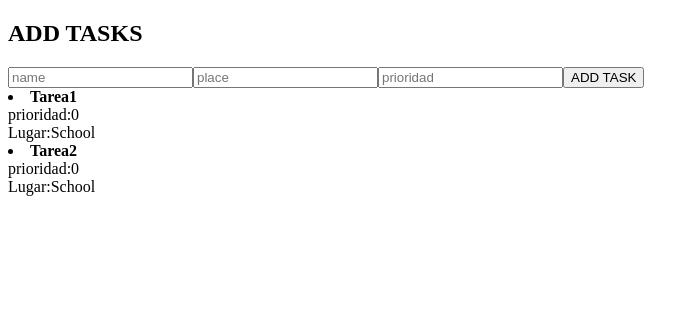
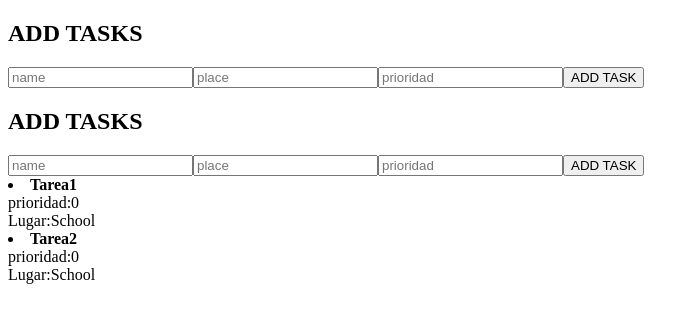
Before and after one commit to Perlaulicticmethodick/reacttask, a React (Create React App) app: page / in a window 1280 px wide. Shown: the top 322 px of the page, without its empty margins (0-699 px from the left). Built offline with nearby package versions, Linux system fonts and the light colour scheme.

Commit message:
add task ref

```diff
--- a/src/App.js
+++ b/src/App.js
@@ -5,6 +5,10 @@ function App() {
   let[name,setName]=useState(" ")
   let[place,setPlace]=useState(" ")
   let[prioridad,setPrio]=useState(" ")
+
+  let nameref=useRef("");
+  let placeref=useRef("");
+  let prioref=useRef(0);
   let[task,setTask]=useState([
   {
     name:"Tarea1",
@@ -36,6 +40,15 @@ function App() {
     }
     setTask([...task,newtask])
   }
+
+  let addtaskref=()=>{
+    let newtask={
+      name:nameref.current.value,
+      place:placeref.current.value,
+      priority:prioref.current.value,
+    }
+    setTask([...task,newtask])
+  }
   return (
     <div>
       <h2>ADD TASKS</h2>
@@ -43,6 +56,13 @@ function App() {
       <input type="text" placeholder='place' onChange={changeplace}></input>
       <input type="number" placeholder='prioridad' onChange={changeprio}></input>
       <button onClick={addtask}>ADD TASK</button>
+
+
+      <h2>ADD TASKS</h2>
+      <input ref={nameref} type="text" placeholder='name' ></input>
+      <input ref={placeref}type="text" placeholder='place' ></input>
+      <input ref={prioref}type="number" placeholder='prioridad' ></input>
+      <button onClick={addtaskref}>ADD TASK</button>
 
       {task.map(t=>
          <li>
```
